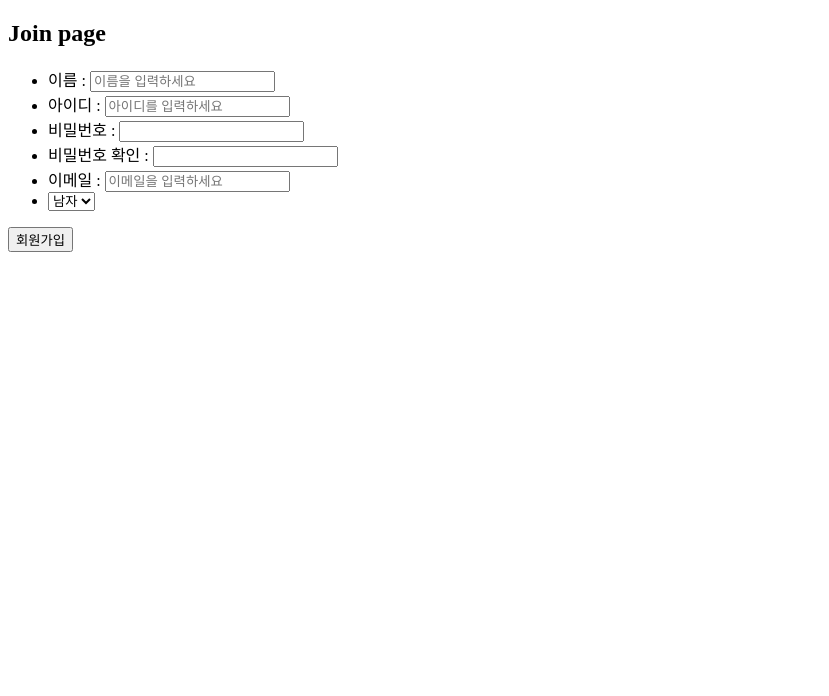
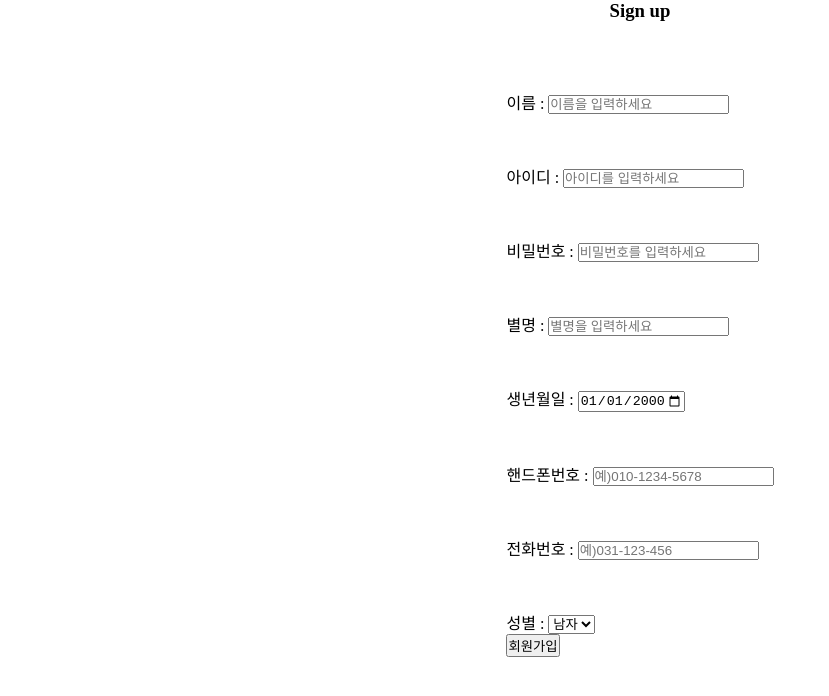
Before and after one commit to o-ogie/NodeJs-pjt, a website: page views/user/join.html in a window 1280 px wide. Shown: the whole page, without its empty margins (0-829 px from the left). Drawn offline with Linux system fonts and the light colour scheme.

Commit message:
feat: Join 구현

```diff
--- a/controllers/user.controller.js
+++ b/controllers/user.controller.js
@@ -18,7 +18,7 @@ exports.getJoin = (req,res) => {
 }
 
 exports.postJoin = async (req,res) => {
-    const {user_id,user_pw,user_name,user_pwcheck,user_email,user_gender} = req.body;
-    const user = await userService.getUserJoin({user_id,user_pw,user_name,user_pwcheck,user_email,user_gender})
-    res.redirect("user/login.html")
+    const {user_id,user_pw,user_name,nickname,birth,gender,phone,tel} = req.body;
+    const user = await userService.getUserJoin({user_id,user_pw,user_name,nickname,birth,gender,phone,tel})
+    res.redirect("/user/login")
 }
--- /dev/null
+++ b/public/css/user_join.css
@@ -0,0 +1,29 @@
+*{
+    margin: 0;
+    padding: 0;
+}
+
+ul,li{
+    list-style: none;
+}
+
+#header{
+    width: 1200px;
+    height: 40px;
+    margin: 0 auto;
+}
+#header > h3 {
+    text-align: center;
+}
+
+#body {
+    display: flex;
+    align-items: center;
+    justify-content: center;
+    width: 1200px;
+    margin: 0 auto;
+}
+
+#body > form > div {
+    margin-top: 50px;
+}
--- a/services/user.service.js
+++ b/services/user.service.js
@@ -7,8 +7,8 @@ exports.getUser = async ({user_id,user_pw}) => {
     return user
 }
 
-exports.getUserJoin = async ({user_id,user_pw,user_name,user_pwcheck,user_email,user_gender}) => {
-    const joinInfo = {user_id,user_pw,user_name,user_pwcheck,user_email,user_gender}
+exports.getUserJoin = async ({user_id,user_pw,user_name,nickname,birth,gender,phone,tel}) => {
+    const joinInfo = {user_id,user_pw,user_name,nickname,birth,gender,phone,tel}
     const userJoin = await userRepository.userJoin({joinInfo})
     return userJoin
 }
--- a/views/user/join.html
+++ b/views/user/join.html
@@ -5,35 +5,50 @@
     <meta http-equiv="X-UA-Compatible" content="IE=edge">
     <meta name="viewport" content="width=device-width, initial-scale=1.0">
     <title>Join</title>
+    <link rel="stylesheet" href="/css/user_join.css">
 </head>
 <body>
-    <h2>Join page</h2>
-    <form action="/user/join" method="post">
-        <ul>
-            <li>
+    <div id="header">
+        <h3>Sign up</h3>
+    </div>
+    <div id="body">
+        <form action="./join" method="post">
+            <div id="div_name">
                 이름 : <input type="text" name="user_name" placeholder="이름을 입력하세요">
-            </li>
-            <li>
+            </div>
+            <div id="div_id">
                 아이디 : <input type="text" name="user_id" placeholder="아이디를 입력하세요">
-            </li>
-            <li>
-                비밀번호 : <input type="password" name="user_pw" id="pw">
-            </li>
-            <li>
-                비밀번호 확인 : <input type="password" name="user_pwcheck" id="pw2"><span id="check"></span>
-            </li>
-            <li>
-                이메일 : <input type="text" name="user_email" placeholder="이메일을 입력하세요">
-            </li>
-            <li>
-                <select name="user_gender">
+            </div>
+            <div id="div_pw">
+                비밀번호 : <input type="password" name="user_pw" placeholder="비밀번호를 입력하세요">
+            </div>
+            <div id="div_nick">
+                별명 : <input type="text" name="nickname" placeholder="별명을 입력하세요">
+            </div>
+            <div id="div_date">
+                생년월일 :
+                <label for="date">
+                    <input type="date" name = "birth" id="date" max="2022-12-25" min="1922-12-25" value="2000-01-01">
+                </label>
+            </div>
+            <div id="phone">
+                핸드폰번호 :
+                <input type="tel" name="phone" pattern="[0-9]{2,3}-[0-9]{3,4}-[0-9]{4}" placeholder="예)010-1234-5678">
+            </div>
+            <div id="tel">
+                전화번호 :
+                <input type="tel" name="tel" pattern="[0-9]{2,3}-[0-9]{3,4}-[0-9]{4}" placeholder="예)031-123-456">
+            </div>
+            <div id="div_gender">
+                성별 :
+                <select name="gender">
                     <option value="남자">남자</option>
                     <option value="여자">여자</option>
                 </select>
-            </li>
-        </ul>
-        <button type="submit">회원가입</button>
-    </form>
+            </div>
+            <button type="submit">회원가입</button>
+        </form>
+    </div>
     <script type="text/javascript" src="/js/join.js"></script>
 </body>
 </html>
```
Also changed, not shown: public/js/login.js (deleted, +0 -22 lines), repository/user.repository.js (+6 -2 lines).
